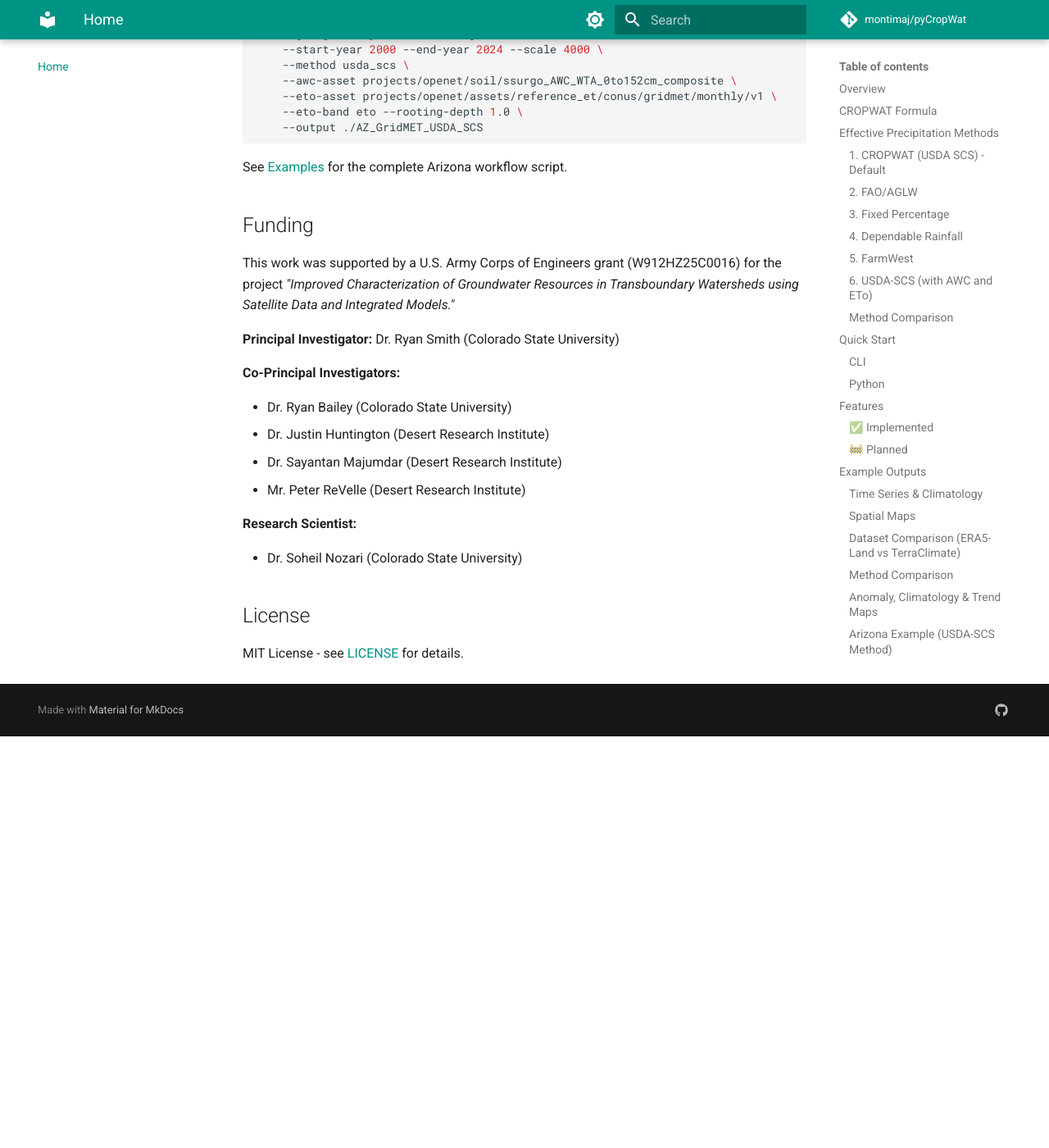
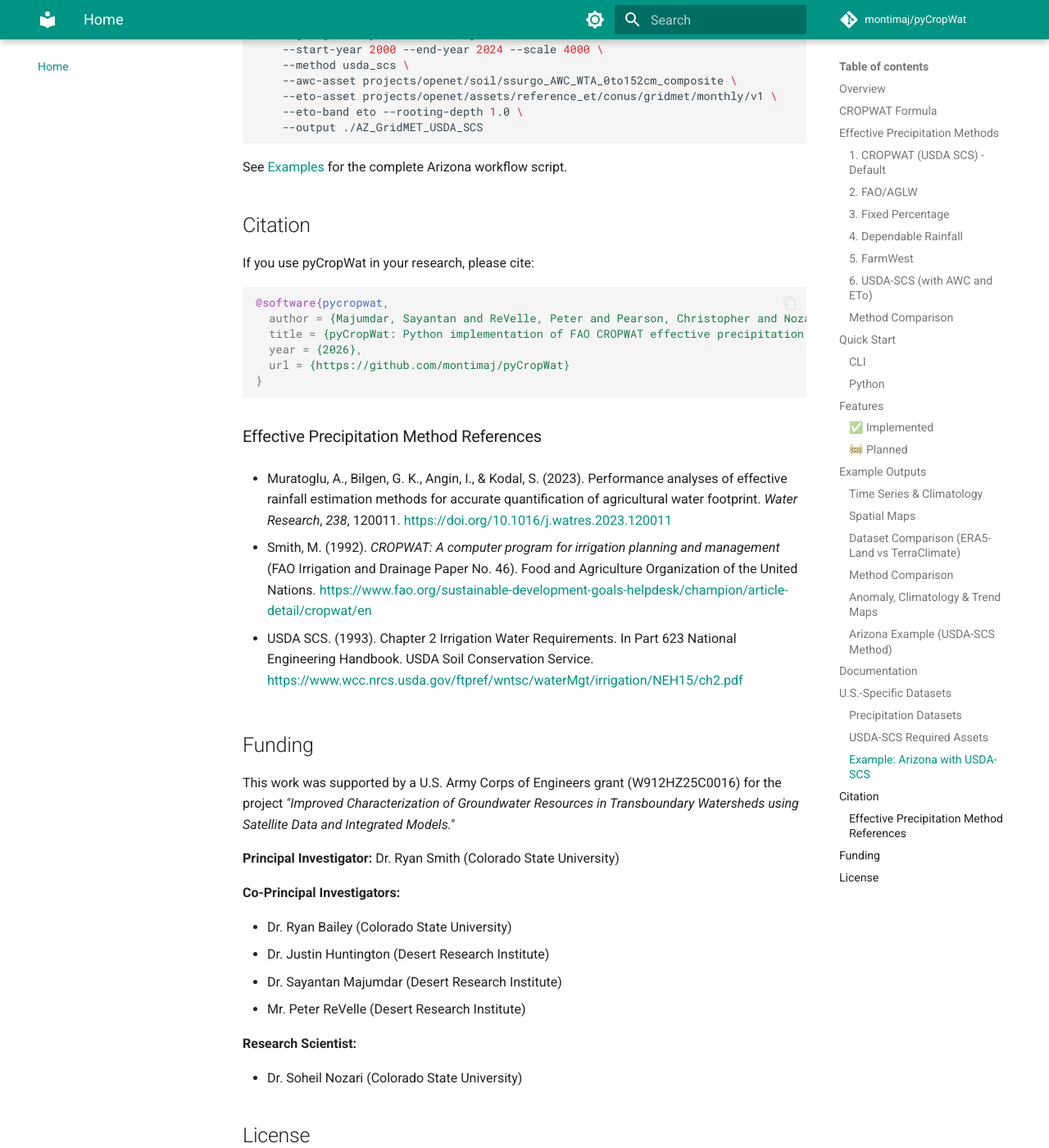
Before and after one commit to montimaj/pyCropWat, an MkDocs documentation site: the page built from docs/index.md, in a window 1280 px wide and 1400 px high, scrolled down 11781 px. Shown: the whole window at 82% size. Built offline with MkDocs 1.6.1 and Material for MkDocs 9.7.7, drawn with Linux system fonts in a browser that asks for light colours; comment, search, counter and statistics services are not loaded; before the commit the page ends 12679 px from its top, so only the background shows below that.

Commit message:
Update citation

````diff
--- a/docs/index.md
+++ b/docs/index.md
@@ -411,6 +411,27 @@
 
 See [Examples](examples.md#arizona-usda-scs-example) for the complete Arizona workflow script.
 
+## Citation
+
+If you use pyCropWat in your research, please cite:
+
+```bibtex
+@software{pycropwat,
+  author = {Majumdar, Sayantan and ReVelle, Peter and Pearson, Christopher and Nozari, Soheil and Huntington, Justin L. and Smith, Ryan G.},
+  title = {pyCropWat: Python implementation of FAO CROPWAT effective precipitation using Google Earth Engine},
+  year = {2026},
+  url = {https://github.com/montimaj/pyCropWat}
+}
+```
+
+### Effective Precipitation Method References
+
+- Muratoglu, A., Bilgen, G. K., Angin, I., & Kodal, S. (2023). Performance analyses of effective rainfall estimation methods for accurate quantification of agricultural water footprint. *Water Research*, *238*, 120011. [https://doi.org/10.1016/j.watres.2023.120011](https://doi.org/10.1016/j.watres.2023.120011)
+
+- Smith, M. (1992). *CROPWAT: A computer program for irrigation planning and management* (FAO Irrigation and Drainage Paper No. 46). Food and Agriculture Organization of the United Nations. [https://www.fao.org/sustainable-development-goals-helpdesk/champion/article-detail/cropwat/en](https://www.fao.org/sustainable-development-goals-helpdesk/champion/article-detail/cropwat/en)
+
+- USDA SCS. (1993). Chapter 2 Irrigation Water Requirements. In Part 623 National Engineering Handbook. USDA Soil Conservation Service. [https://www.wcc.nrcs.usda.gov/ftpref/wntsc/waterMgt/irrigation/NEH15/ch2.pdf](https://www.wcc.nrcs.usda.gov/ftpref/wntsc/waterMgt/irrigation/NEH15/ch2.pdf)
+
 ## Funding
 
 This work was supported by a U.S. Army Corps of Engineers grant (W912HZ25C0016) for the project *"Improved Characterization of Groundwater Resources in Transboundary Watersheds using Satellite Data and Integrated Models."*
````
Also changed, not shown: README.md (+1 -1 lines).
